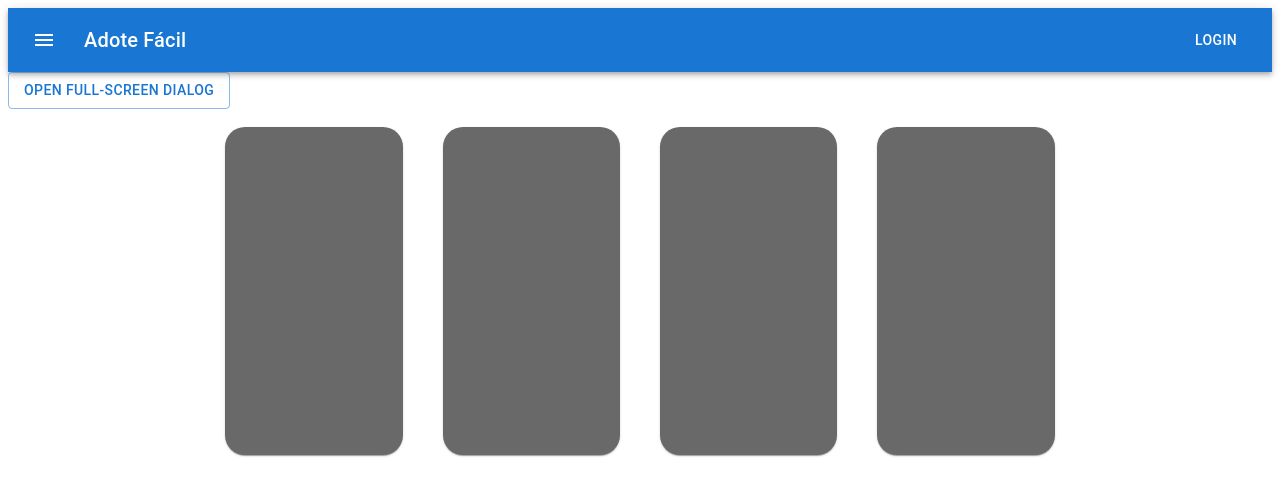
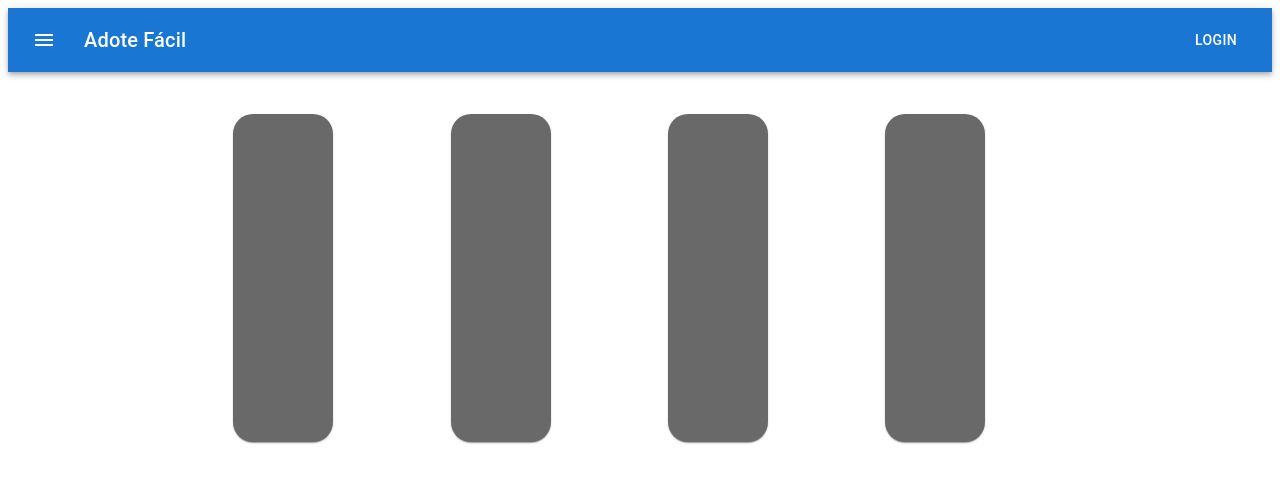
Before and after one commit to fgleilsonf/adote-facil-app, a React (Vite) app: page / in a window 1280 px wide. Shown: the top 496 px of the page. Built offline with nearby package versions, Linux system fonts and the light colour scheme.

Commit message:
Implementado o componente PetsCard no PetsDetails e formulando o items.map dos cards dos pets

```diff
--- a/src/App.jsx
+++ b/src/App.jsx
@@ -1,35 +1,37 @@
 import MyAppBar from "./components/AppBar";
-import {Grid} from "@mui/material";
+import { Grid } from "@mui/material";
 import PetsCards from "./components/PetsCards";
 import PetDetails from "./components/PetDetails";
 
 import { LIST_PETS } from "./data/Data";
 
 function App() {
-
   const items = LIST_PETS;
 
   return (
     <>
-    <MyAppBar title={"Adote Fácil"}  />
-      <PetDetails petName={LIST_PETS[0].name} />
-    <br /> <br />
-      <Grid container spacing={5} sx={{display:"flex",justifyContent:"center"}}>
-        {
-          items.map((pet, index) => (
-            <Grid item xs={6} md={2} sm={8} >
-
-        <PetsCards></PetsCards>
-
-
-            </Grid>
-          ))
-        }
-
+      <MyAppBar title={"Adote Fácil"} />
+      <br /> <br />
+      <Grid
+        container
+        spacing={5}
+        sx={{ display: "flex", justifyContent: "center" }}
+      >
+        {items.map((pet) => (
+          <Grid item xs={6} md={2} sm={8}>
+            <PetDetails
+        petName={pet.name}
+        petGender={pet.gender}
+        petAge={pet.age}
+        petRace={pet.race}
+        petDescription={pet.description}
+        petCharacteristics={pet.characteristics}
+      />
+          </Grid>
+        ))}
       </Grid>
-
     </>
-  )
+  );
 }
 
-export default App
+export default App;
--- a/src/components/PetDetails.jsx
+++ b/src/components/PetDetails.jsx
@@ -11,6 +11,7 @@ import IconButton from "@mui/material/IconButton";
 import Typography from "@mui/material/Typography";
 import CloseIcon from "@mui/icons-material/Close";
 import Slide from "@mui/material/Slide";
+import PetsCards from "./PetsCards";
 
 const Transition = React.forwardRef(function Transition(props, ref) {
   return <Slide direction="up" ref={ref} {...props} />;
@@ -38,8 +39,8 @@ export default function PetDetails({
 
   return (
     <React.Fragment>
-      <Button variant="outlined" onClick={handleClickOpen}>
-        Open full-screen dialog
+      <Button onClick={handleClickOpen}>
+        <PetsCards/>
       </Button>
       <Dialog
         fullScreen
@@ -65,15 +66,15 @@ export default function PetDetails({
         <List>
           <Typography>
             {petName}
+            {petGender}
             {petAge}
-            {petSpecie}
             {petRace}
-            {petGender}
             {petDescription}
             {petCharacteristics}
             {petSize}
           </Typography>
         </List>
+        <button>me adote</button>
       </Dialog>
     </React.Fragment>
   );
--- a/src/data/Data.jsx
+++ b/src/data/Data.jsx
@@ -5,8 +5,29 @@ const LIST_PETS = [
     specie: "cachorro",
     race: "vira-lata",
     gender: true,
-    discription:
-      "Esse é um cachorrinho que estou sem condiçãp de cuidar no momento",
+    description:
+      "Esse é um cachorrinho que estou sem condição de cuidar no momento",
+    characteristics: "Comportadinho",
+    size: "Pequeno",
+  },
+  {
+    name: "pet2",
+    age: 21,
+    specie: "gato",
+    race: "siames",
+    gender: false,
+    description: "Esse é um gatão que estou sem condição de cuidar no momento",
+    characteristics: "Calmo",
+    size: "médio",
+  },
+  {
+    name: "pet1",
+    age: 12,
+    specie: "cachorro",
+    race: "vira-lata",
+    gender: true,
+    description:
+      "Esse é um cachorrinho que estou sem condição de cuidar no momento",
     characteristics: "Comportadinho",
     size: "pequeno",
   },
@@ -16,28 +37,7 @@ const LIST_PETS = [
     specie: "gato",
     race: "siames",
     gender: false,
-    discription: "Esse é um gatão que estou sem condição de cuidar no momento",
-    characteristics: "Calmo",
-    size: "médio",
-  },
-  {
-    name: "pet1",
-    age: 12,
-    specie: "cachorro",
-    race: "vira-lata",
-    gender: true,
-    discription:
-      "Esse é um cachorrinho que estou sem condiçãp de cuidar no momento",
-    characteristics: "Comportadinho",
-    size: "pequeno",
-  },
-  {
-    name: "pet2",
-    age: 21,
-    specie: "gato",
-    race: "siames",
-    gender: false,
-    discription: "Esse é um gatão que estou sem condição de cuidar no momento",
+    description: "Esse é um gatão que estou sem condição de cuidar no momento",
     characteristics: "Calmo",
     size: "médio",
   },
```
